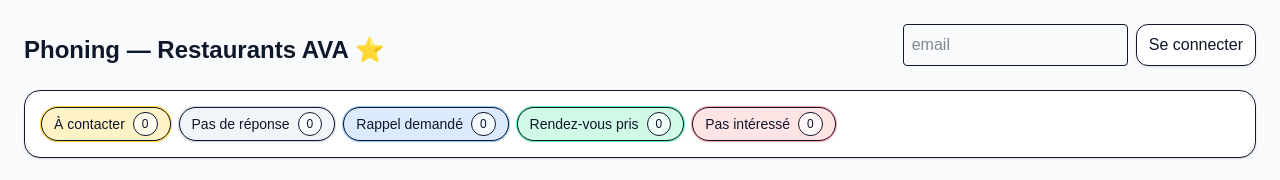
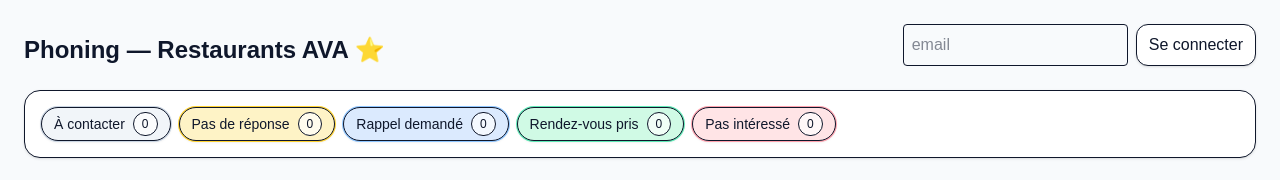
Before and after one commit to etarika/phoning-restos, a Next.js app: page / in a window 1280 px wide. Shown: the top 180 px of the page. Built offline with nearby package versions, Linux system fonts and the light colour scheme; no server answers; the database is empty.

Commit message:
update layout, config, supabase client

```diff
--- a/app/page.tsx
+++ b/app/page.tsx
@@ -42,15 +42,15 @@ type Store = {
 const STORAGE_KEY = "phoning-restos-v2";
 
 const STATUS_COLOR_BG: Record<string, string> = {
-  "À contacter": "bg-amber-100",
-  "Pas de réponse": "bg-slate-100",
+  "À contacter": "bg-slate-100",
+  "Pas de réponse": "bg-amber-100",
   "Rappel demandé": "bg-blue-100",
   "Rendez-vous pris": "bg-emerald-100",
   "Pas intéressé": "bg-rose-100",
 };
 const STATUS_COLOR_RING: Record<string, string> = {
-  "À contacter": "ring-amber-300",
-  "Pas de réponse": "ring-slate-300",
+  "À contacter": "ring-slate-300",
+  "Pas de réponse": "ring-amber-300",
   "Rappel demandé": "ring-blue-300",
   "Rendez-vous pris": "ring-emerald-300",
   "Pas intéressé": "ring-rose-300",
@@ -178,9 +178,9 @@ function statusRowClass(s: string) {
 function statusSelectClass(s: string) {
   if (s === "Rendez-vous pris") return "border-emerald-300";
   if (s === "Rappel demandé") return "border-blue-300";
-  if (s === "À contacter") return "border-amber-300";
+  if (s === "À contacter") return "border-slate-300";
   if (s === "Pas intéressé") return "border-rose-300";
-  if (s === "Pas de réponse") return "border-slate-300";
+  if (s === "Pas de réponse") return "border-amber-300";
   return "";
 }
 
```
